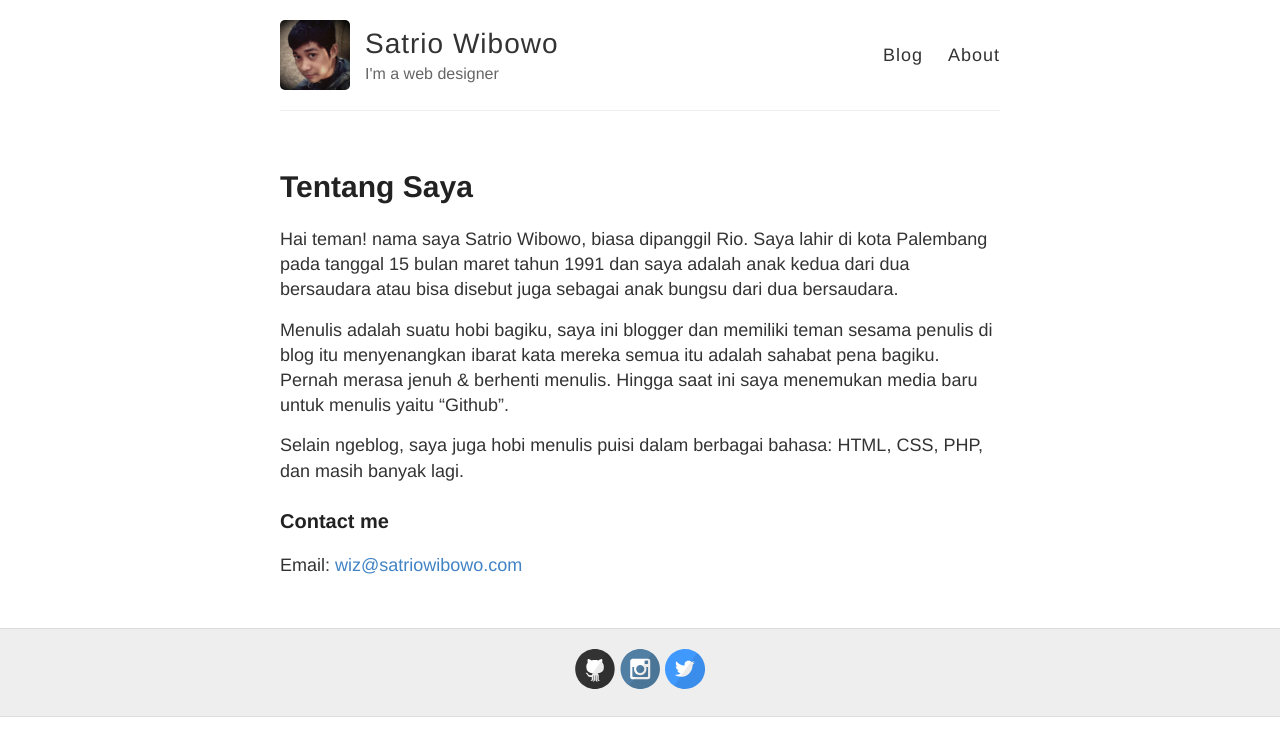
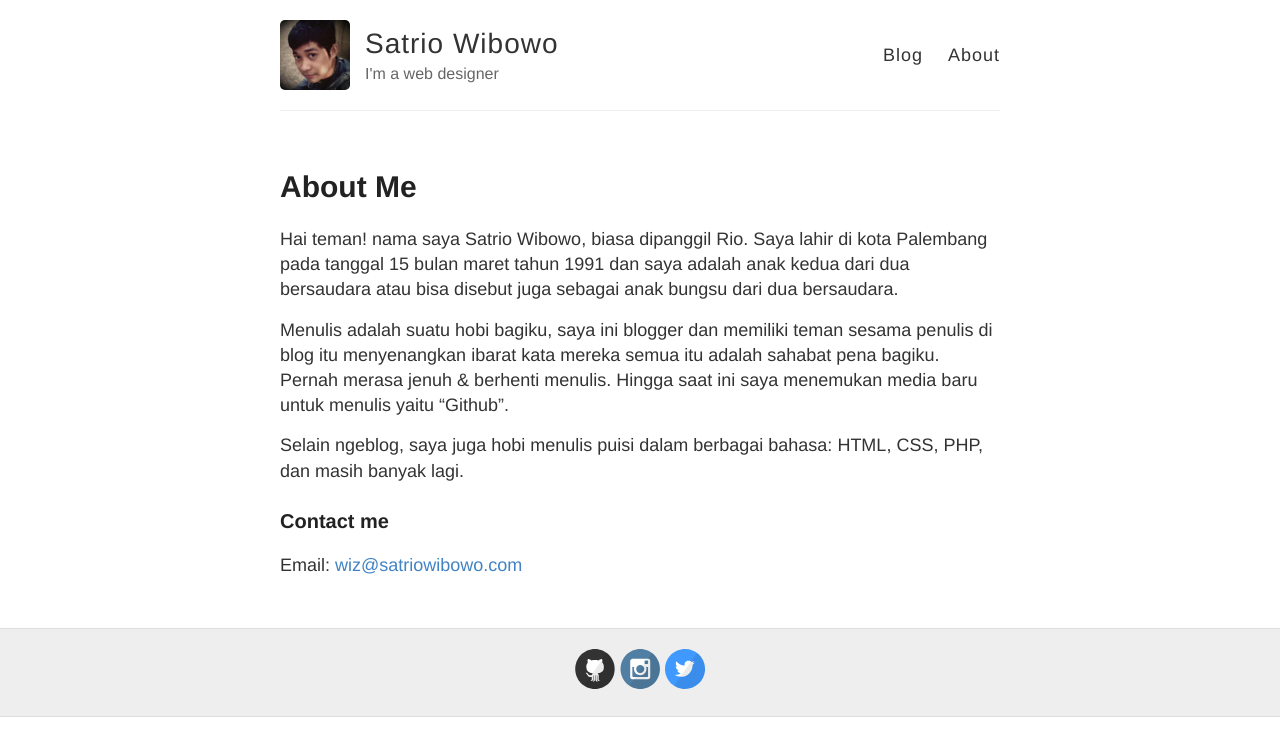
Before and after one commit to sa3owibowo/blog, a Jekyll site: the page built from about.md, in a window 1280 px wide. Shown: the top 756 px of the page. Built offline with Jekyll 4.4.1, drawn with Linux system fonts in a browser that asks for light colours.

Commit message:
Update about.md

```diff
--- a/about.md
+++ b/about.md
@@ -1,6 +1,6 @@
 ---
 layout: page
-title: Tentang Saya
+title: About Me
 permalink: /about/
 ---
 
```
